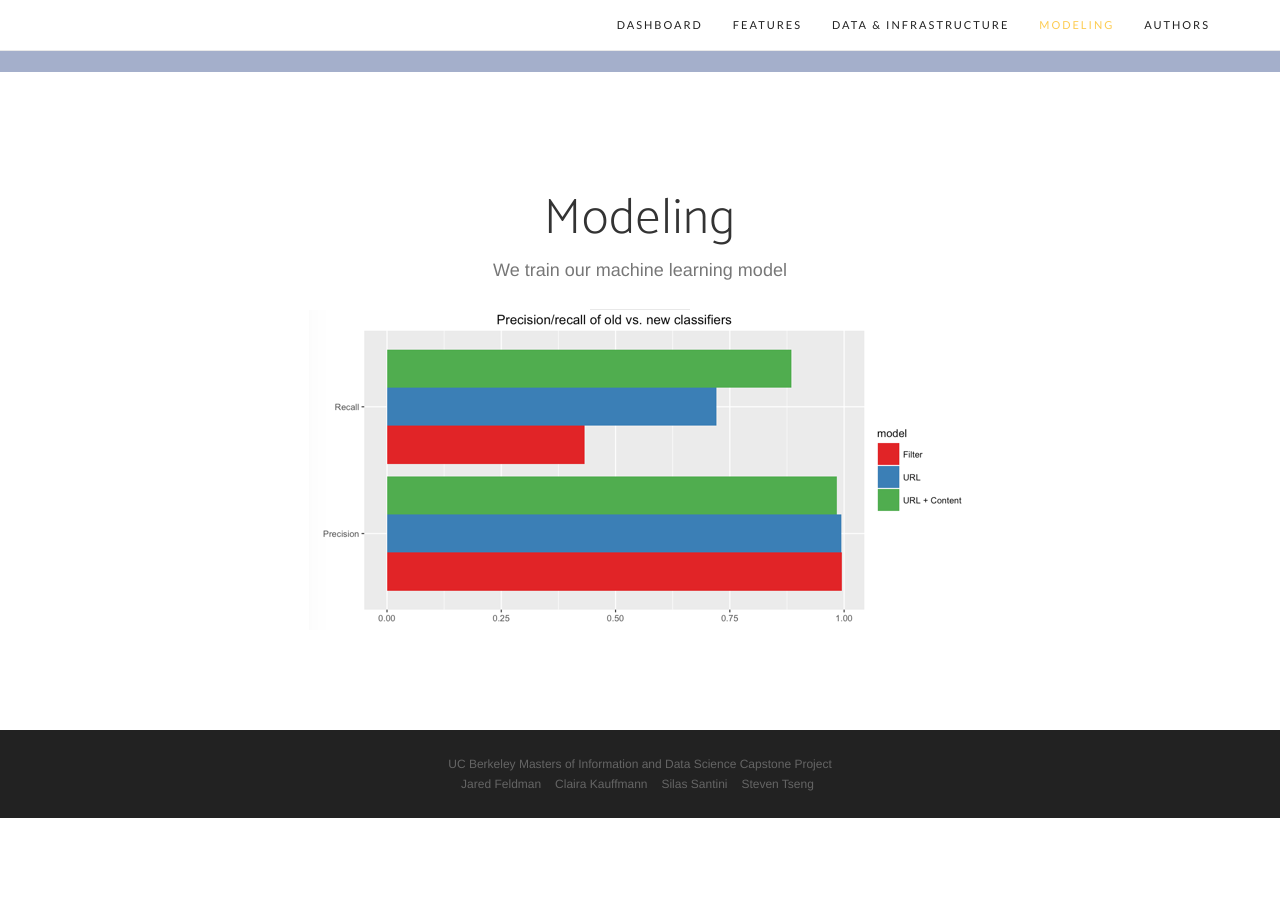
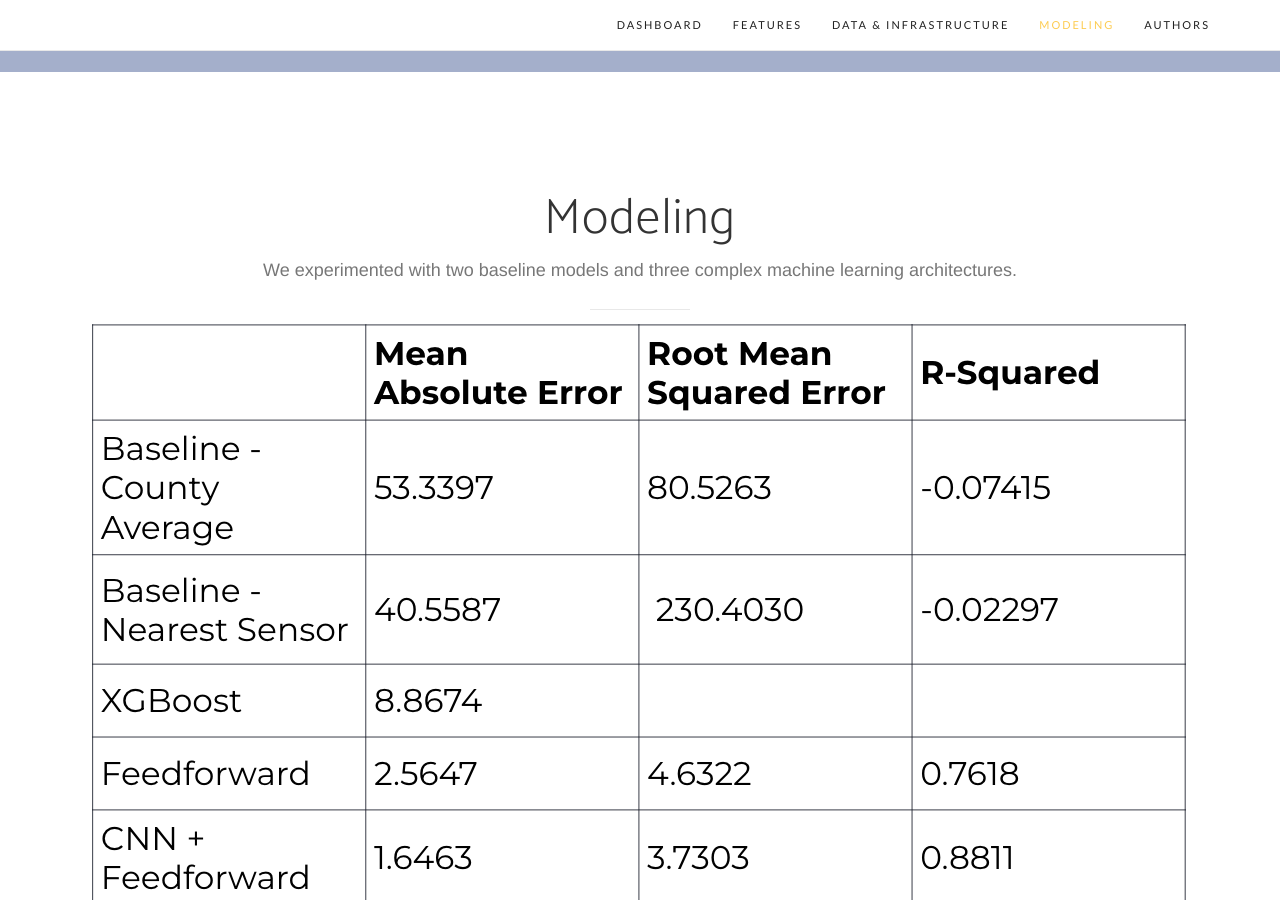
Before and after one commit to pancakereport/AI4AQ, a Jekyll site: the page index.html, which Jekyll copies as it is, in a window 1280 px wide and 900 px high, scrolled down 4018 px. Built offline with Jekyll 4.4.1, drawn with Linux system fonts in a browser that asks for light colours; nearby versions of some CDN libraries; some web fonts are replaced; before the commit the page ends 4836 px from its top, so only the background shows below that.

Commit message:
update modeling

```diff
--- a/index.html
+++ b/index.html
@@ -230,14 +230,14 @@
                     <div class="col-lg-12 text-center">
                         <div class="section-heading">
                             <h2>Modeling</h2>
-                            <p class="text-muted">We train our machine learning model </p>
+                            <p class="text-muted">We experimented with two baseline models and three complex machine learning architectures. </p>
                             <hr>
                         </div>
                     </div>
                 </div>
                 <div class="row">
 
-                        <img src="img/realworld_prec_recall.png"  class="img-responsive center-block" />
+                        <img src="img/model-comparison.png"  class="img-responsive center-block" />
                 </div>
 
                 </div>
```
Also changed, not shown: img/model-comparison.png (added).
